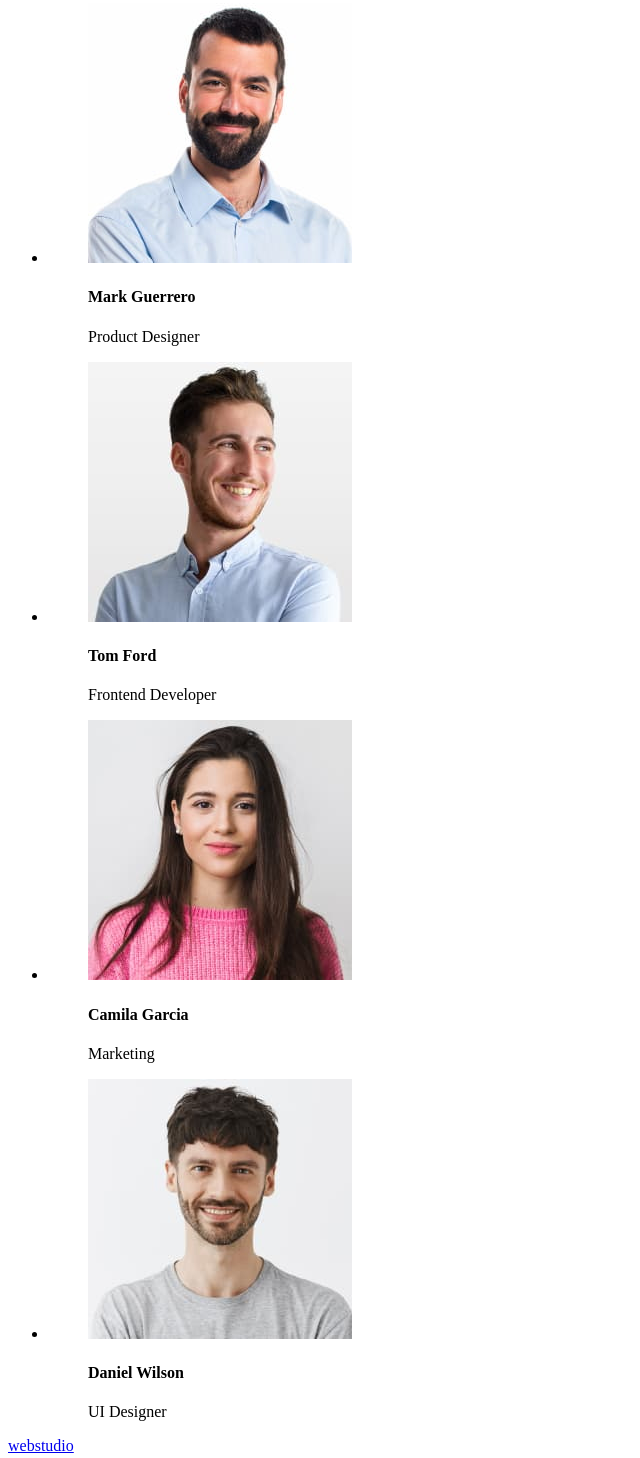
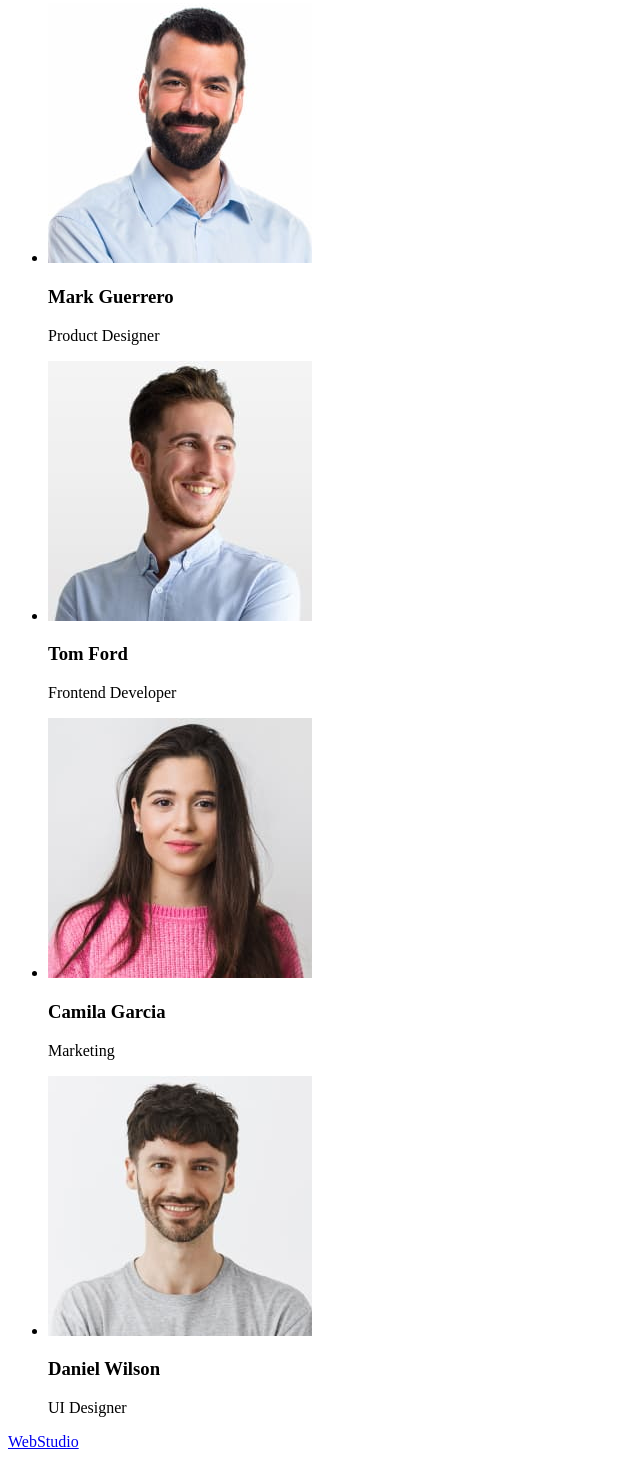
Before and after one commit to JuliaStavychna/goit-markup-hw-01, a plain HTML site: page index.html in a window 1280 px wide. Shown: the part 1302-2760 px from the top of the page, without its empty margins (0-640 px from the left). Drawn offline with Linux system fonts and the light colour scheme.

Commit message:
Update index.html

```diff
--- a/index.html
+++ b/index.html
@@ -93,66 +93,50 @@
       <h2>Our Team</h2>
       <ul>
         <li>
-          <figure>
           <img
             src="./images/img4.jpg"
             alt="Mark Guerrero Product Designer"
             width="264"
             height="260"
           />
-            <figcaption>
-              <h4>Mark Guerrero</h4>
+          <h3>Mark Guerrero</h3>
           <p>Product Designer</p>
-            </figcaption>
-          </figure>
         </li>
         <li>
-          <figure>
           <img
             src="./images/img5.jpg"
             alt="Tom Ford Frontend Developer"
             width="264"
             height="260"
           />
-            <figcaption>
-              <h4>Tom Ford</h4>
+          <h3>Tom Ford</h3>
           <p>Frontend Developer</p>
-            </figcaption>
-          </figure>
         </li>
         <li>
-          <figure>
           <img
             src="./images/img6.jpg"
             alt="Camila Garcia Marketing"
             width="264"
             height="260"
           />
-            <figcaption>
-              <h4>Camila Garcia</h4>
+          <h3>Camila Garcia</h3>
           <p>Marketing</p>
-            </figcaption>
-          </figure>
         </li>
         <li>
-          <figure>
           <img
             src="./images/img7.jpg"
             alt="Daniel Wilson UI Designer"
             width="264"
             height="260"
           />
-            <figcaption>
-              <h4>Daniel Wilson</h4>
+          <h3>Daniel Wilson</h3>
           <p>UI Designer</p>
-            </figcaption>
-          </figure>
         </li>
       </ul>
     </section>
   </main>
   <footer>
-    <a href=".index.html">webstudio</a>
+    <a href=".index.html">WebStudio</a>
     <p>
       Increase the flow of customers and sales for your business with digital
       marketing & growth solutions.
```
Lines whose indentation alone changed are shown as unchanged.
